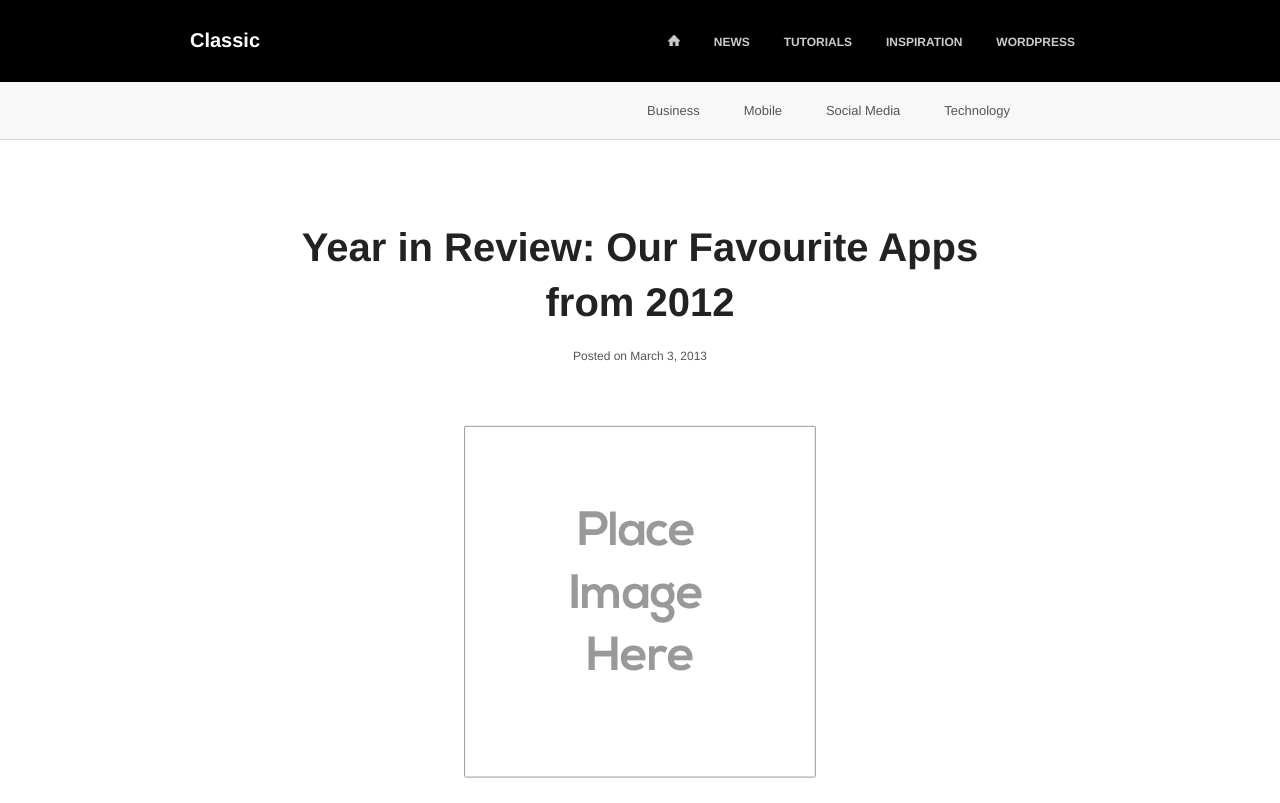
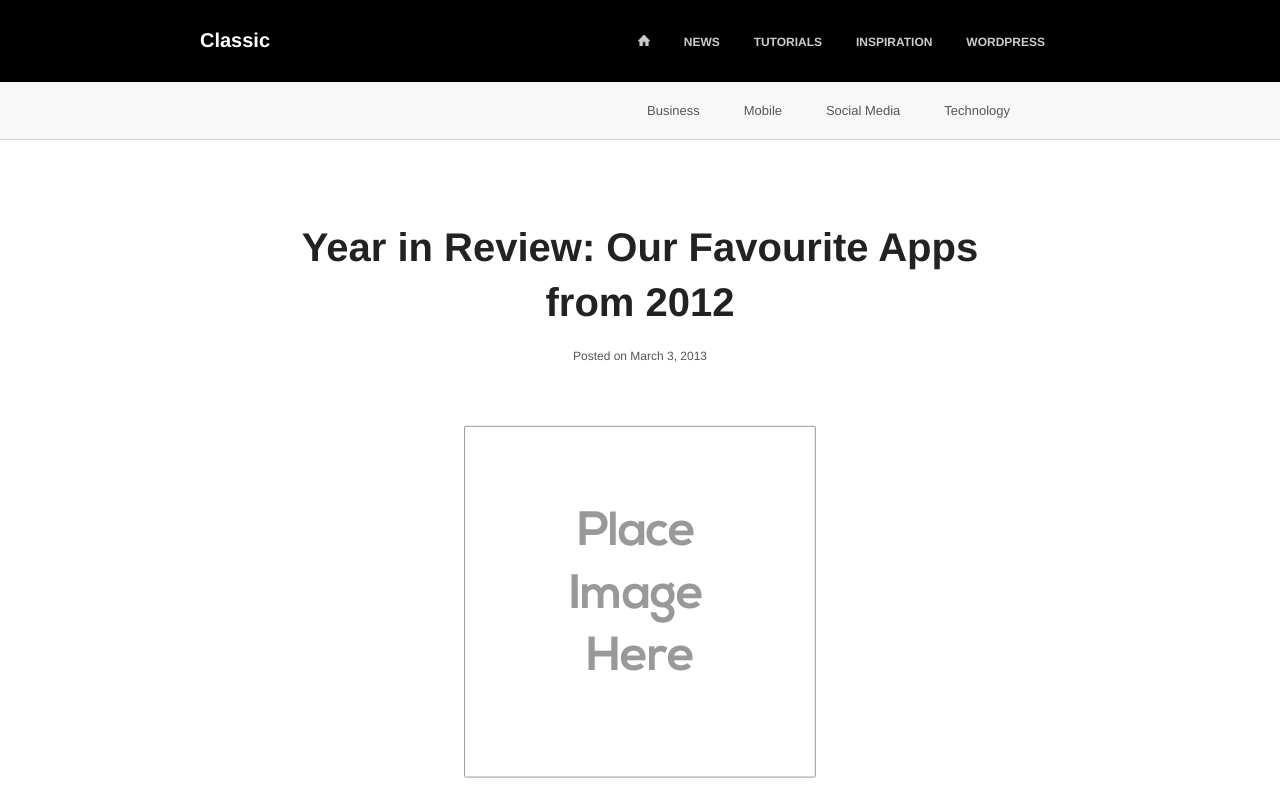
Before and after one commit to olliva/blog, a plain HTML site: page index.html in a window 1280 px wide. Shown: the top 803 px of the page. Drawn offline with Linux system fonts and the light colour scheme.

Commit message:
seven columns

```diff
--- a/index.html
+++ b/index.html
@@ -49,7 +49,7 @@
     }
     .row{
         min-width: 0;
-        padding: 0 20px;
+        padding: 0 30px;
     }
     .columns{
         padding: 0;
@@ -65,14 +65,17 @@
         background-color: black;
     }
     .header .logo{
-        color: white;
         font-size: 20px;
         font-weight: bold;
         padding: 30px 0;
     }
+    .header .logo a{
+        color: white;
+    }
     .header .menuItem {
         text-align: right;
         padding: 34px 0;
+        margin-right: 20px;
     }
     .header .headerNavigation .menuItem a {
         font-size: 12px;
@@ -427,9 +430,11 @@
     <div class="header">
         <div class="row">
             <div class="two columns logo">
-                Classic
+                <a href="#">
+                    Classic
+                </a>
             </div>
-            <div class="ten columns headerNavigation">
+            <div class="seven columns ended headerNavigation">
                 <div class="menuItem">
                     <a href=""><img src="home.png"></a>
                     <a href="">NEWS</a>
```
